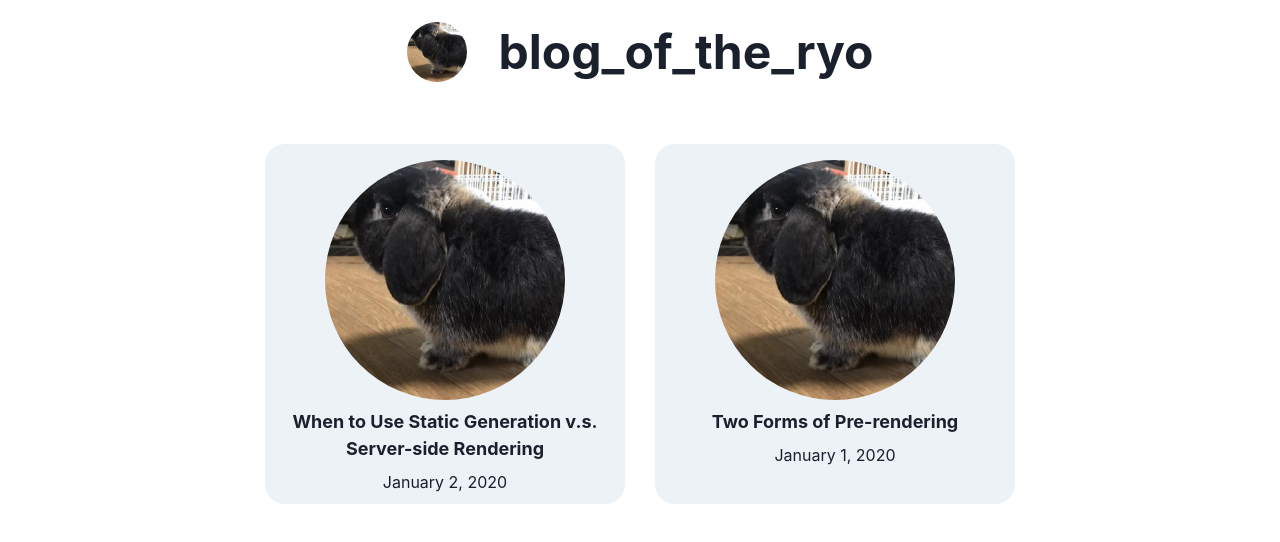
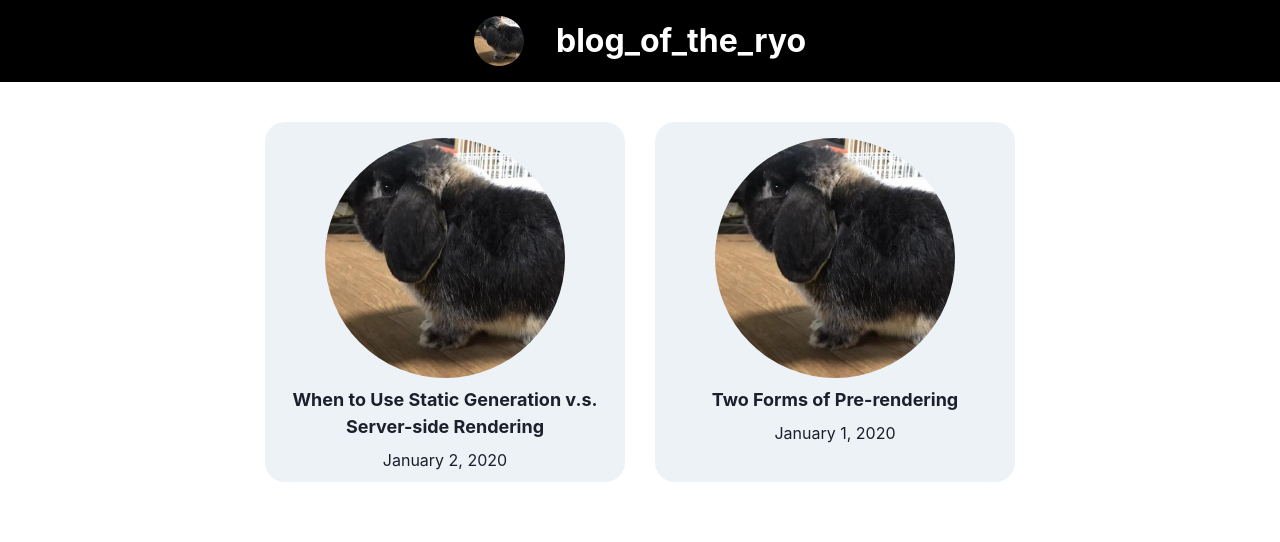
Before and after one commit to RyoMasumura1201/blog_of_the_ore, a Next.js app: page / in a window 1280 px wide. Shown: the top 542 px of the page. Built offline with nearby package versions, Linux system fonts and the light colour scheme.

Commit message:
style: modify header style

```diff
--- a/src/components/layout.tsx
+++ b/src/components/layout.tsx
@@ -33,30 +33,30 @@ export const Layout: VFC<Props> =({ children, home }) =>{
       </Head>
       <header className={styles.header}>
         {home ? (
-          <HStack spacing="8" marginBottom="10" p="4">
+          <HStack spacing="8" marginBottom="10" p="4" bg="black" color="white" width="100%" justify="center">
             <Image
               src="/images/profile.jpeg"
               alt={name}
               borderRadius="full"
-              boxSize="60px"
+              boxSize="50px"
             />
-            <Text fontSize="xxx-large" fontWeight="bold">{name}</Text>
+            <Text fontSize="xx-large" fontWeight="bold">{name}</Text>
           </HStack>
         ) : (
-          <HStack spacing="8" marginBottom="10" p="4">
+          <HStack spacing="8" marginBottom="10" p="4" bg="black" color="white" width="100%" justify="center">
             <Link href="/">
               <a>
                 <Image
                 src="/images/profile.jpeg"
                 alt={name}
                 borderRadius="full"
-                boxSize="60px"
+                boxSize="50px"
                 />
               </a>
             </Link>
             <Link href="/">
               <a>
-                <Text fontSize="xxx-large" fontWeight="bold">{name}</Text>
+                <Text fontSize="xx-large" fontWeight="bold">{name}</Text>
               </a>
             </Link>
           </HStack>
```
